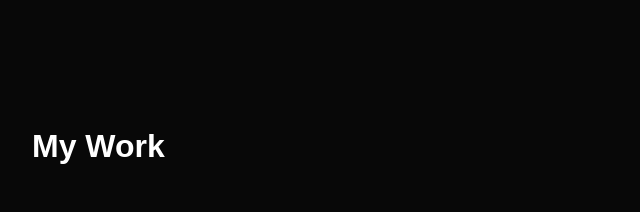
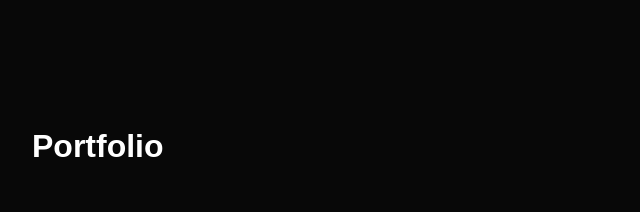
Before and after one commit to comet-me/romeobulalacaojr, a website: page index.html in a window 1280 px wide. Shown: the part 2300-2512 px from the top of the page, 96-736 px from the left. Drawn offline with Linux system fonts and the light colour scheme.

Commit message:
changing my work to portfolio

```diff
--- a/index.html
+++ b/index.html
@@ -153,7 +153,7 @@
 <!-- ---------------portfolio----------------------- -->
 <div id="portfolio">
     <div class="container">
-        <H1 class="subt-title">My Work</H1>
+        <H1 class="subt-title">Portfolio</H1>
         <div class="work-list">
             <div class="work">
                 <img src="images/work-1.png" alt="">
```
